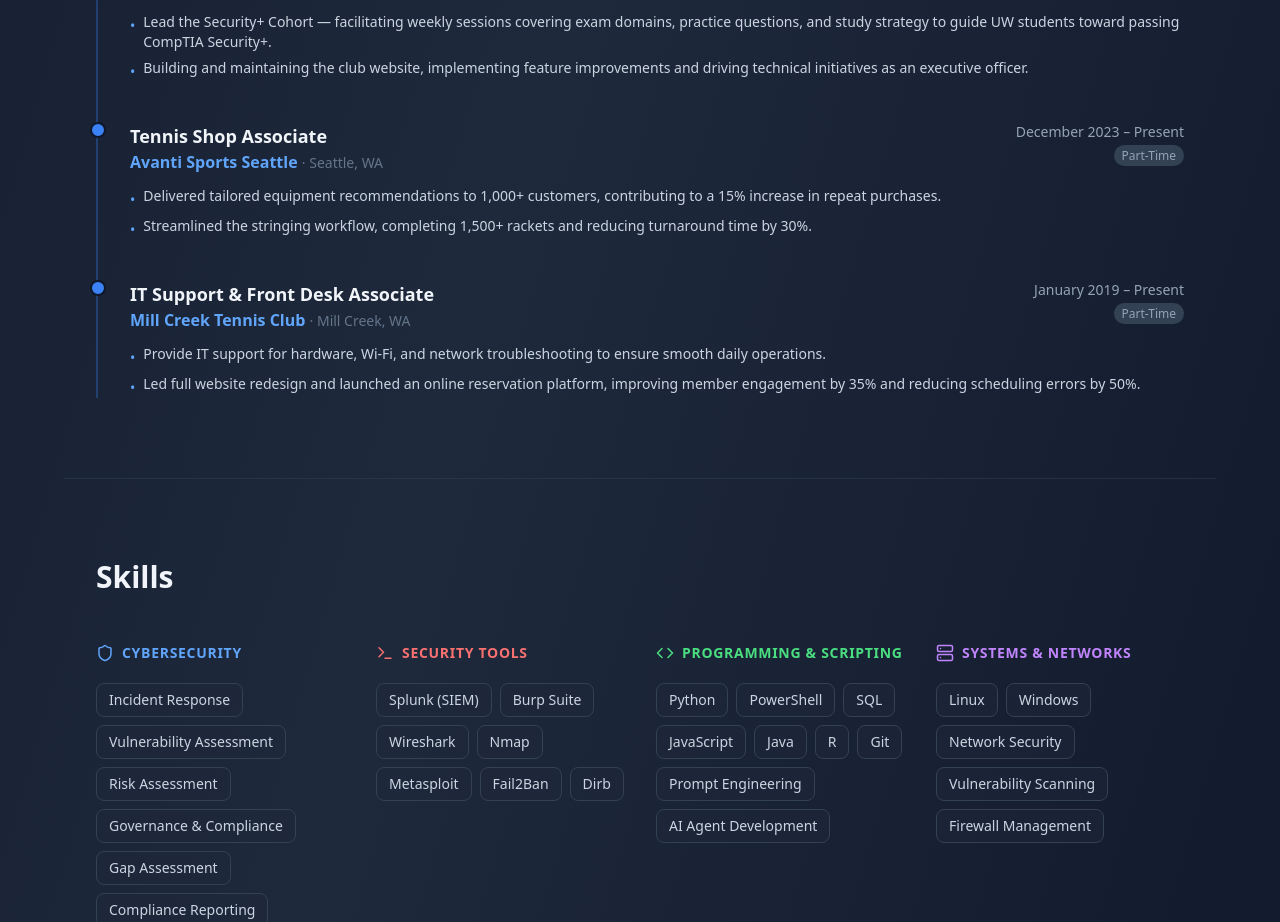
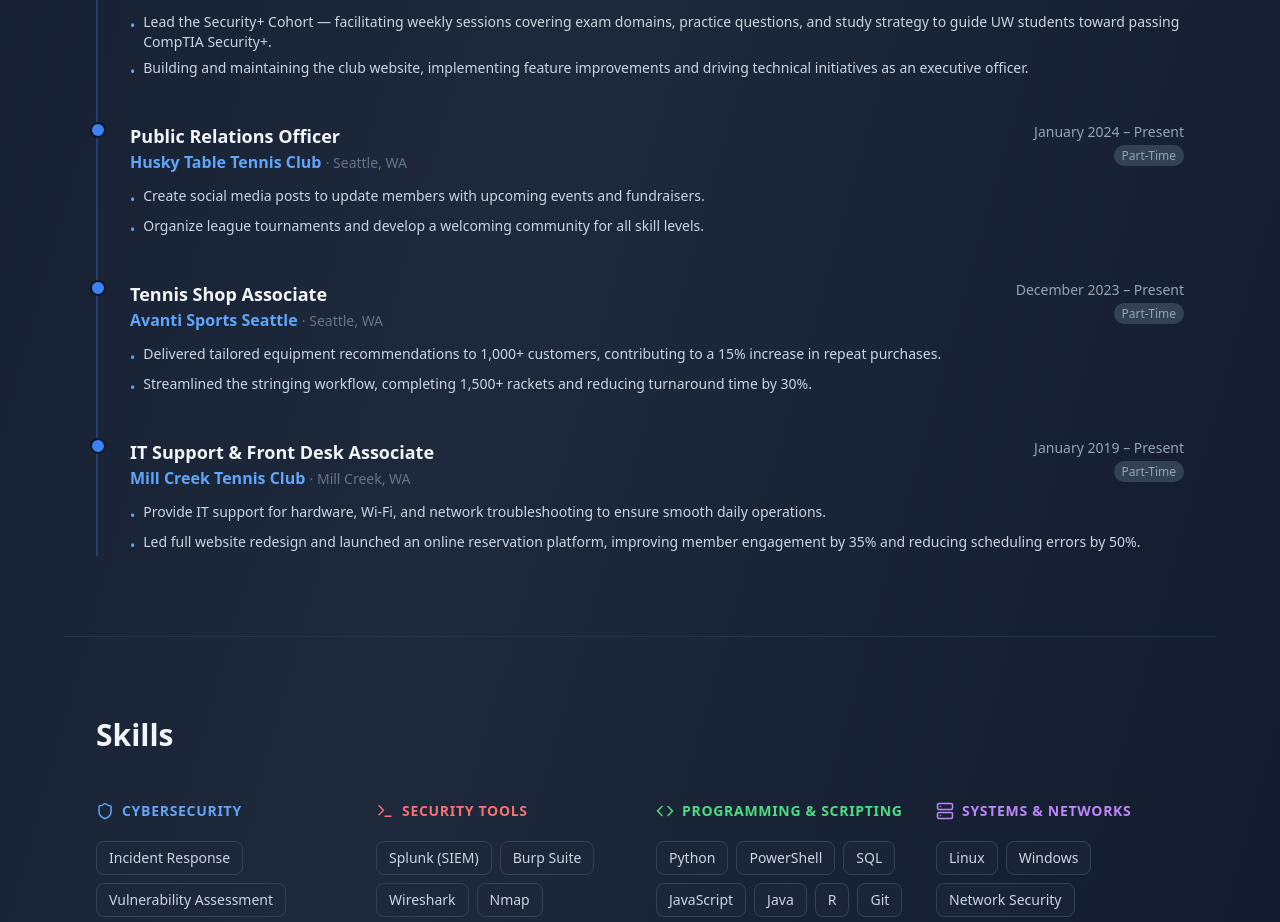
Before and after one commit to NateSal10/my-portfolio, a React (Vite) app: page / in a window 1280 px wide. Shown: the part 2483-3405 px from the top of the page. Built offline with nearby package versions, Linux system fonts and the light colour scheme.

Commit message:
feat: add Husky Table Tennis Club PR Officer experience

```diff
--- a/src/App.jsx
+++ b/src/App.jsx
@@ -160,6 +160,17 @@ const EXPERIENCE = [
     bullets: [
       "Lead the Security+ Cohort — facilitating weekly sessions covering exam domains, practice questions, and study strategy to guide UW students toward passing CompTIA Security+.",
       "Building and maintaining the club website, implementing feature improvements and driving technical initiatives as an executive officer."
+    ]
+  },
+  {
+    title: "Public Relations Officer",
+    company: "Husky Table Tennis Club",
+    location: "Seattle, WA",
+    period: "January 2024 – Present",
+    type: "Part-Time",
+    bullets: [
+      "Create social media posts to update members with upcoming events and fundraisers.",
+      "Organize league tournaments and develop a welcoming community for all skill levels."
     ]
   },
   {
```
